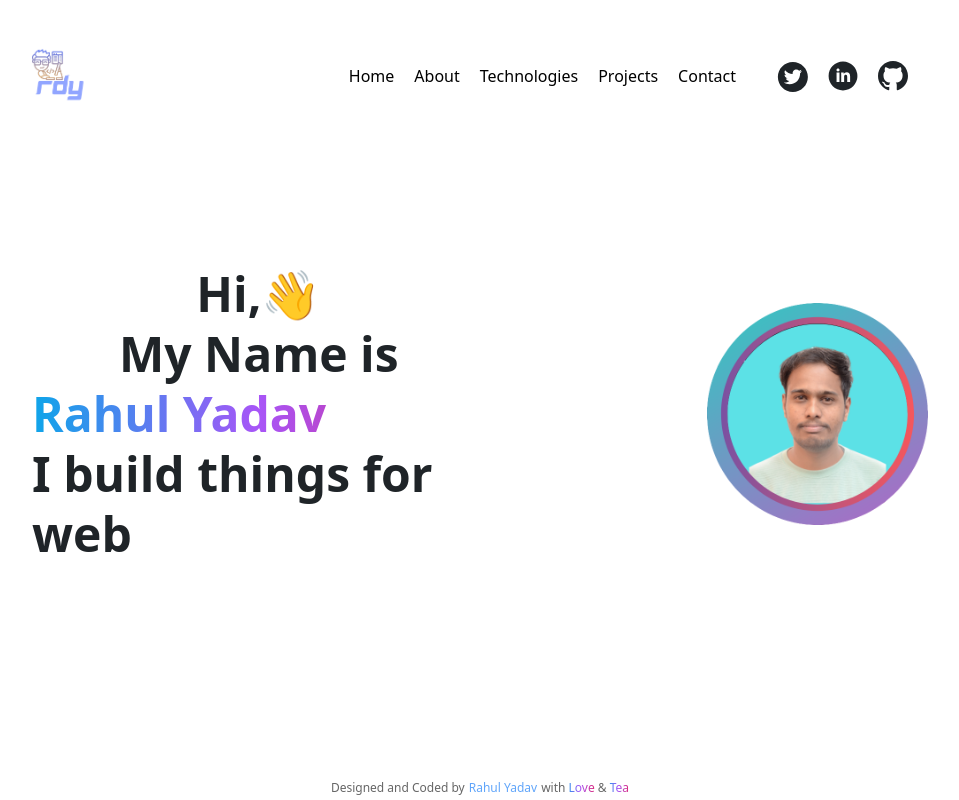
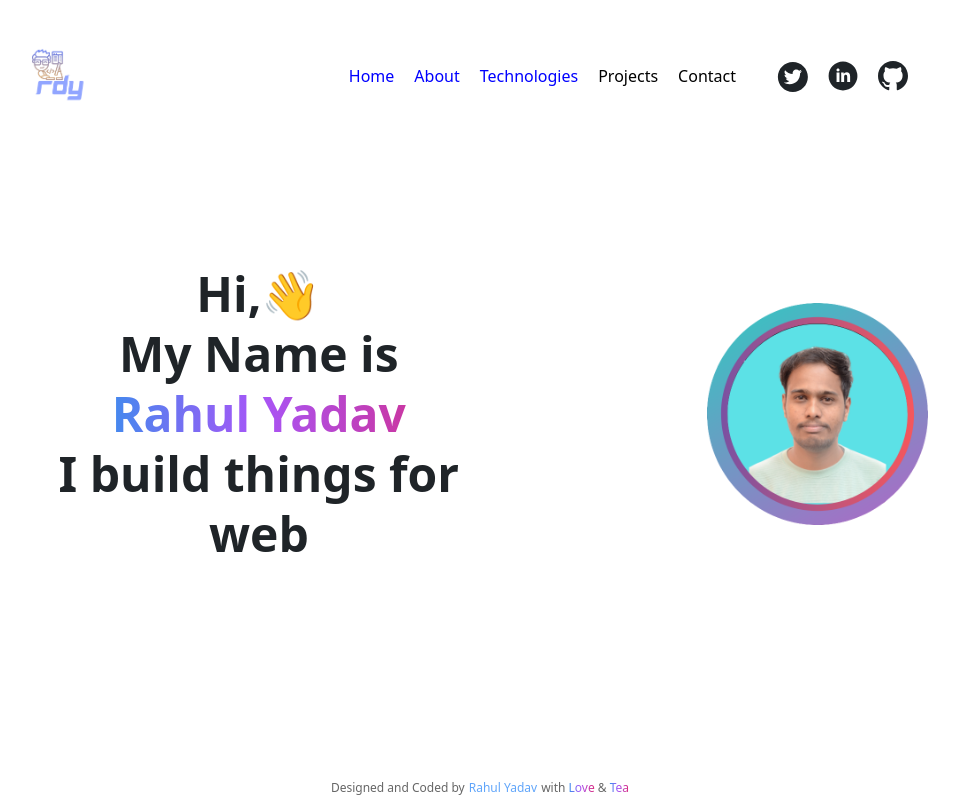
Before and after one commit to Electrifire-123/portfolio, a React (Create React App) app: page / in a window 1280 px wide. Shown: the whole page, without its empty margins (160-1119 px from the left). Built offline with nearby package versions, Linux system fonts and the light colour scheme.

Commit message:
readme change

```diff
--- a/src/Components/Header.tsx
+++ b/src/Components/Header.tsx
@@ -36,17 +36,17 @@ function Header() {
       <nav className={` ${!isOpen ? "hidden" : null} text-center md:flex justify-between`}>
         <ul className="dark:text-light-content font-medium md:flex items-center md:space-x-5 md:mr-10">
           <li className="pb-1 md:pb-0">
-            <NavLink to="/" onClick={toggleClass}>
+            <NavLink to="/" style={isActive=>({color:isActive?"blue":"black"})  } onClick={toggleClass}>
               Home
             </NavLink>
           </li>
           <li className="pb-1 md:pb-0">
-            <NavLink to="/about" onClick={toggleClass}>
+            <NavLink to="/about" style={isActive=>({color:isActive?"blue":"black"})  } onClick={toggleClass}>
               About
             </NavLink>
           </li>
           <li className="pb-1 md:pb-0">
-            <NavLink to="/technologies" onClick={toggleClass}>
+            <NavLink to="/technologies" style={isActive=>({color:isActive?"blue":"black"})  } onClick={toggleClass}>
               Technologies
             </NavLink>
           </li>
--- a/src/Pages/Home.tsx
+++ b/src/Pages/Home.tsx
@@ -58,7 +58,7 @@ import { personalDetails } from "../Details";
   }, []);
 
   return (
-    <main className="container mx-auto max-width section sm:flex md:flex justify-between items-center m">
+    <main className="container mx-auto max-width section  md:flex justify-between items-center m">
       <div>
         <h1
           ref={h11}
@@ -68,13 +68,13 @@ import { personalDetails } from "../Details";
         </h1>
         <h1
           ref={h12}
-          className="text-2xl bg-clip-text bg-gradient text-transparent md:text-4xl xl:text-5xl xl:leading-tight font-bold"
+          className="text-2xl bg-clip-text bg-gradient text-transparent md:text-4xl sm:text-center xl:text-5xl xl:leading-tight font-bold"
         >
           {name}
         </h1>
         <h2
           ref={h13}
-          className="text-2xl text-dark-heading dark:text-light-heading md:text-4xl xl:text-5xl xl:leading-tight font-bold"
+          className="text-2xl text-dark-heading dark:text-light-heading sm:text-center md:text-4xl xl:text-5xl xl:leading-tight font-bold"
         >
           {tagline}
         </h2>
```
Also changed, not shown: 1 other file (tests, documents, lock files or other folders).
